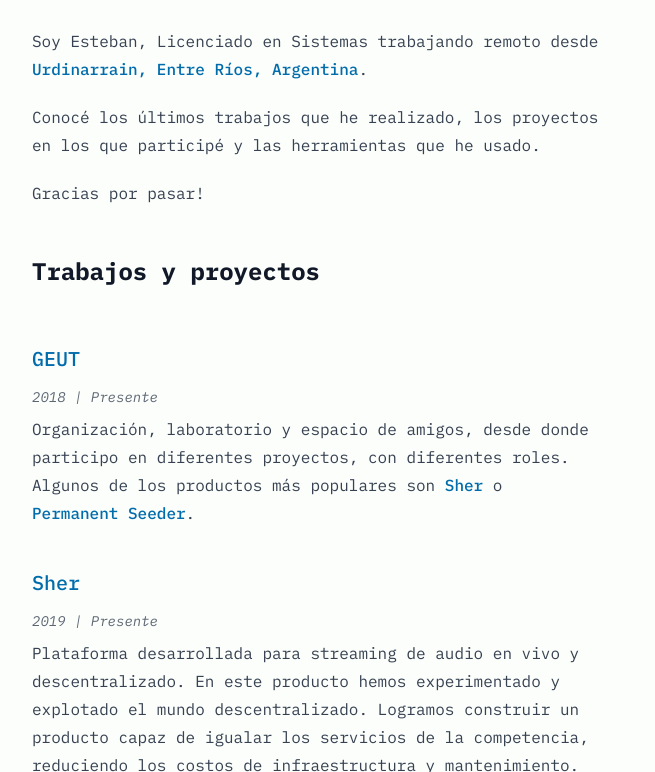
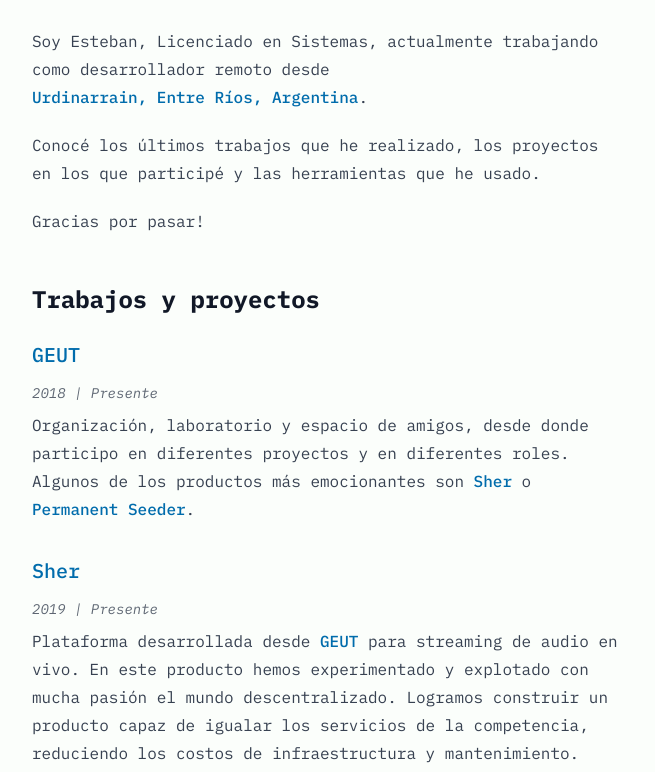
Before and after one commit to estebanprimost/estebanprimost.github.io, an Astro site: page / in a window 1280 px wide. Shown: the part 198-970 px from the top of the page, without its empty margins (312-967 px from the left). Built offline with nearby package versions, Linux system fonts and the light colour scheme; Astro itself is replaced by a stand-in of ours.

Commit message:
3 files modified

```diff
--- a/src/components/Link.astro
+++ b/src/components/Link.astro
@@ -2,10 +2,11 @@
 
 export interface Props {
   href?: string,
-  element?: string
+  element?: string,
+  className?: string
 }
 
-const { href, element: Element = 'span' } = Astro.props
+const { href, element: Element = 'span', className = '' } = Astro.props
 
 ---
 
@@ -13,9 +14,9 @@ const { href, element: Element = 'span' } = Astro.props
     href={href}
     target="_blank"
     rel="nofollow noopener"
-    class="inline-block font-medium text-skin-accent no-underline hover:decoration-dashed hover:underline-offset-4 focus-visible:no-underline focus-visible:underline-offset-0"
+    class={`inline-block font-medium text-skin-accent no-underline hover:decoration-dashed hover:underline-offset-4 focus-visible:no-underline focus-visible:underline-offset-0`}
   >
-  <Element class='decoration-dashed text-skin-accent font-medium hover:underline'>
+  <Element class={`decoration-dashed text-skin-accent font-medium hover:underline ${className}`}>
     <slot />
   </Element>
 </a>
--- a/src/components/WorkEntry.astro
+++ b/src/components/WorkEntry.astro
@@ -12,9 +12,11 @@ export interface Props {
 const { title, subtitle, link, tags = [] } = Astro.props;
 ---
 
+<div class='mb-8'>
   <Link
     href={link}
     element='h3'
+    className='mt-0'
   >
     {title}
   </Link>
@@ -31,3 +33,4 @@ const { title, subtitle, link, tags = [] } = Astro.props;
       tags.map(tag => <Tag name={tag} />)
     }
   </p>
+</div>
--- a/src/pages/index.astro
+++ b/src/pages/index.astro
@@ -7,7 +7,7 @@ import Link from '../components/Link.astro';
 <Layout>
 	<nav class="flex items-center gap-4 bg-slate-200 py-4">
     <div class="flex flex-1 items-center gap-4">
-      <img class="m-0 h-10 w-10 rounded-full" src="https://avatars.githubusercontent.com/u/1432104?v=4" alt="Rounded avatar" crossorigin="anonymous" />
+      <img class="m-0 h-10 w-10 rounded-full" src="https://media.licdn.com/dms/image/C4E03AQFqogcS4-GfyQ/profile-displayphoto-shrink_800_800/0/1634070618157?e=1694649600&v=beta&t=KBd65pCwBTjzXCgJMwagWkaqRIL_6wS0sd4W_H5TO84" alt="Rounded avatar" crossorigin="anonymous" />
       <div class="font-semibold">Esteban Primost</div>
     </div>
     <div>S S S S</div>
@@ -16,7 +16,7 @@ import Link from '../components/Link.astro';
   <hr class="my-8" />
 
 	<h1>Hola!</h1>
-	<p>Soy Esteban, Licenciado en Sistemas trabajando remoto desde <Link href='https://g.co/kgs/NJVZGZ'>Urdinarrain, Entre Ríos, Argentina</Link>.
+	<p>Soy Esteban, Licenciado en Sistemas, actualmente trabajando como desarrollador remoto desde <Link href='https://g.co/kgs/NJVZGZ'>Urdinarrain, Entre Ríos, Argentina</Link>.
   <p>Conocé los últimos trabajos que he realizado, los proyectos en los que participé y las herramientas que he usado.</p>
   <p>Gracias por pasar!</p>
 
@@ -26,7 +26,7 @@ import Link from '../components/Link.astro';
 		subtitle='2018 | Presente'
 		link='https://geutstudio.com'
 	>
-		Organización, laboratorio y espacio de amigos, desde donde participo en diferentes proyectos, con diferentes roles. Algunos de los productos más populares son <Link href='https://discover.sher.app'>Sher</Link> o <Link href='https://github.com/geut/permanent-seeder'>Permanent Seeder</Link>.
+		Organización, laboratorio y espacio de amigos, desde donde participo en diferentes proyectos y en diferentes roles. Algunos de los productos más emocionantes son <Link href='https://discover.sher.app'>Sher</Link> o <Link href='https://github.com/geut/permanent-seeder'>Permanent Seeder</Link>.
 	</WorkEntry>
 
 	<WorkEntry
@@ -44,7 +44,7 @@ import Link from '../components/Link.astro';
 			"Hypercore",
   	]}
 	>
-		Plataforma desarrollada para streaming de audio en vivo y descentralizado. En este producto hemos experimentado y explotado el mundo descentralizado. Logramos construir un producto capaz de igualar los servicios de la competencia, reduciendo los costos de infraestructura y mantenimiento.
+		Plataforma desarrollada desde <Link href='https://geutstudio.com'>GEUT</Link> para streaming de audio en vivo. En este producto hemos experimentado y explotado con mucha pasión el mundo descentralizado. Logramos construir un producto capaz de igualar los servicios de la competencia, reduciendo los costos de infraestructura y mantenimiento.
 	</WorkEntry>
 
 	<WorkEntry
```
Lines whose indentation alone changed are shown as unchanged.
